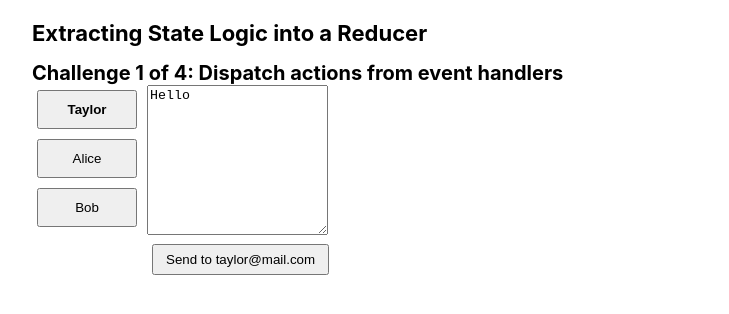
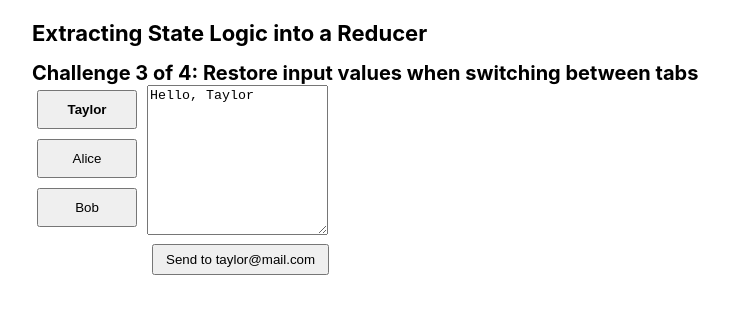
Before and after one commit to VladimirovMario/Sandbox, a React (Create React App) app in the folder 01. React documentation/02. Learn React/03. Managing State/: page / in a window 1280 px wide. Shown: the top 314 px of the page, without its empty margins (18-747 px from the left). Built offline with nearby package versions, Linux system fonts and the light colour scheme.

Commit message:
Restore input values

```diff
--- a/01. React documentation/02. Learn React/03. Managing State/src/components/ExtractingStateLogicIntoAReducer/ExtractingStateLogicIntoAReducer.js
+++ b/01. React documentation/02. Learn React/03. Managing State/src/components/ExtractingStateLogicIntoAReducer/ExtractingStateLogicIntoAReducer.js
@@ -1,11 +1,13 @@
-import DispatchActionsFromEventHandlers from './DispatchActionsFromEventHandlers/DispatchActionsFromEventHandlers';
+import RestoreInputValues from './RestoreInputValues/RestoreInputValues';
+// import DispatchActionsFromEventHandlers from './DispatchActionsFromEventHandlers/DispatchActionsFromEventHandlers';
 // import ConsolidateStateLogicWithAReducer from './ConsolidateStateLogicWithAReducer/ConsolidateStateLogicWithAReducer';
 
 export default function ExtractingStateLogicIntoAReducer() {
   return (
     <>
       <h1>Extracting State Logic into a Reducer</h1>
-      <DispatchActionsFromEventHandlers />
+      <RestoreInputValues />
+      {/* <DispatchActionsFromEventHandlers /> */}
       {/* <ConsolidateStateLogicWithAReducer /> */}
     </>
   );
--- /dev/null
+++ b/01. React documentation/02. Learn React/03. Managing State/src/components/ExtractingStateLogicIntoAReducer/RestoreInputValues/Chat.js
@@ -0,0 +1,27 @@
+export default function Chat({ contact, message, dispatch }) {
+  return (
+    <section style={{ float: 'left', marginBottom: '20px' }}>
+      <textarea
+        value={message}
+        placeholder={'Chat to ' + contact.name}
+        onChange={(e) => {
+          dispatch({
+            type: 'edited_message',
+            message: e.target.value,
+          });
+        }}
+      />
+      <br />
+      <button
+        onClick={() => {
+          alert(`Sending "${message}" to ${contact.email}`);
+          dispatch({
+            type: 'sent_message',
+          });
+        }}
+      >
+        Send to {contact.email}
+      </button>
+    </section>
+  );
+}
--- /dev/null
+++ b/01. React documentation/02. Learn React/03. Managing State/src/components/ExtractingStateLogicIntoAReducer/RestoreInputValues/ContactList.js
@@ -0,0 +1,22 @@
+export default function ContactList({ contacts, selectedId, dispatch }) {
+  return (
+    <section style={{ float: 'left', marginBottom: '20px' }}>
+      <ul>
+        {contacts.map((contact) => (
+          <li key={contact.id}>
+            <button
+              onClick={() => {
+                dispatch({
+                  type: 'changed_selection',
+                  contactId: contact.id,
+                });
+              }}
+            >
+              {selectedId === contact.id ? <b>{contact.name}</b> : contact.name}
+            </button>
+          </li>
+        ))}
+      </ul>
+    </section>
+  );
+}
--- /dev/null
+++ b/01. React documentation/02. Learn React/03. Managing State/src/components/ExtractingStateLogicIntoAReducer/RestoreInputValues/RestoreInputValues.js
@@ -0,0 +1,42 @@
+import { useReducer } from 'react';
+import Chat from './Chat.js';
+import ContactList from './ContactList.js';
+import { initialState, messengerReducer } from './messengerReducer';
+
+export default function RestoreInputValues() {
+  return (
+    <>
+      <h2>
+        Challenge 3 of 4: Restore input values when switching between tabs
+      </h2>
+      <Messenger />
+    </>
+  );
+}
+
+function Messenger() {
+  const [state, dispatch] = useReducer(messengerReducer, initialState);
+  const message = state.messages[state.selectedId];
+  const contact = contacts.find((c) => c.id === state.selectedId);
+  return (
+    <div>
+      <ContactList
+        contacts={contacts}
+        selectedId={state.selectedId}
+        dispatch={dispatch}
+      />
+      <Chat
+        key={contact.id}
+        message={message}
+        contact={contact}
+        dispatch={dispatch}
+      />
+    </div>
+  );
+}
+
+const contacts = [
+  { id: 0, name: 'Taylor', email: 'taylor@mail.com' },
+  { id: 1, name: 'Alice', email: 'alice@mail.com' },
+  { id: 2, name: 'Bob', email: 'bob@mail.com' },
+];
--- /dev/null
+++ b/01. React documentation/02. Learn React/03. Managing State/src/components/ExtractingStateLogicIntoAReducer/RestoreInputValues/messengerReducer.js
@@ -0,0 +1,44 @@
+export const initialState = {
+  selectedId: 0,
+  messages: {
+    0: 'Hello, Taylor',
+    1: 'Hello, Alice',
+    2: 'Hello, Bob',
+  },
+};
+
+export function messengerReducer(state, action) {
+  switch (action.type) {
+    case 'changed_selection': {
+      return {
+        ...state,
+        selectedId: action.contactId,
+      };
+    }
+    // When the input is edited
+    case 'edited_message': {
+      return {
+        // Keep other state like selection
+        ...state,
+        messages: {
+          // Keep messages for other contacts
+          ...state.messages,
+          // But change the selected contact's message
+          [state.selectedId]: action.message,
+        },
+      };
+    }
+    case 'sent_message': {
+      return {
+        ...state,
+        messages: {
+          ...state.messages,
+          [state.selectedId]: '',
+        },
+      };
+    }
+    default: {
+      throw Error('Unknown action: ' + action.type);
+    }
+  }
+}
```
